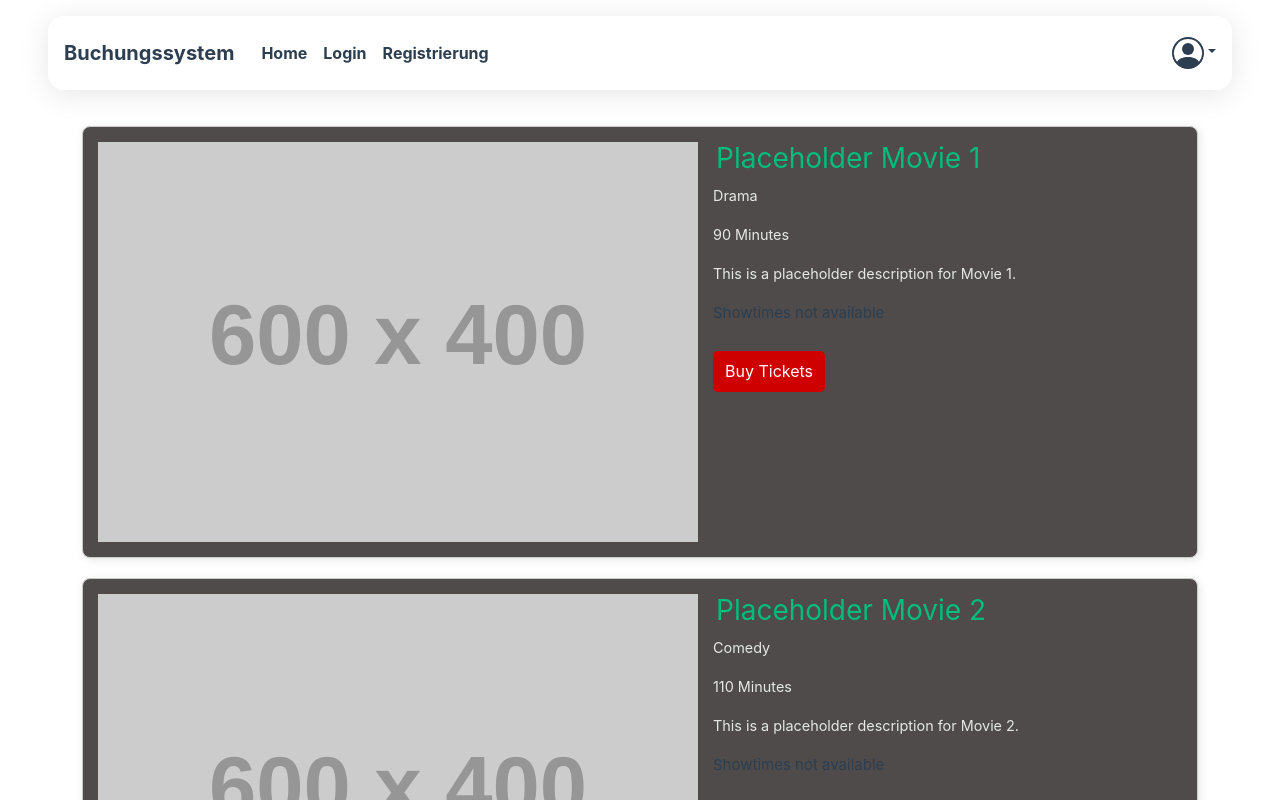
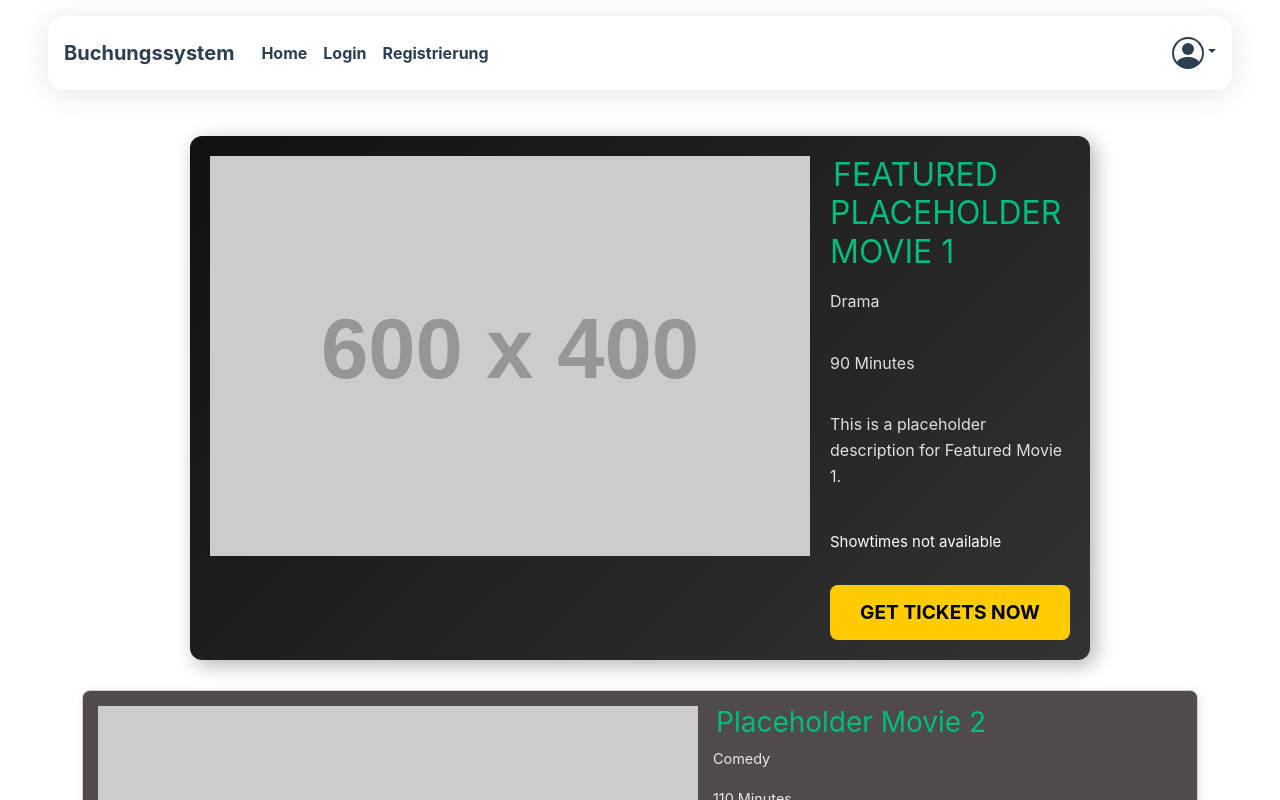
Before and after one commit to Booq-it/Buchungssystem_Frontend, a JavaScript app: page / in a window 1280 px wide. Shown: the top 800 px of the page. Built offline with nearby package versions, Linux system fonts and the light colour scheme.

Commit message:
Added Featured Movie

```diff
--- a/src/components/FeaturedMovie.vue
+++ b/src/components/FeaturedMovie.vue
@@ -0,0 +1,100 @@
+<template>
+    <div class="featured-movie">
+      <div class="poster">
+        <slot name="poster"></slot>
+      </div>
+      <div class="movie-info">
+        <h2 class="movie-title">
+          <slot name="title">Featured Movie Title</slot>
+        </h2>
+        <p class="movie-genre">
+          <slot name="genre">Genre</slot>
+        </p>
+        <p class="movie-duration">
+          <slot name="duration">Duration</slot>
+        </p>
+        <p class="movie-description">
+          <slot name="description">Exciting movie synopsis goes here...</slot>
+        </p>
+        <div class="showtimes">
+          <slot name="showtimes">
+            <p>Showtimes not available</p>
+          </slot>
+        </div>
+        <button class="buy-ticket">
+          <slot name="action">Get Tickets Now</slot>
+        </button>
+      </div>
+    </div>
+  </template>
+
+  <style scoped>
+  .featured-movie {
+    display: flex;
+    flex-direction: row;
+    gap: 20px;
+    border-radius: 12px;
+    background: linear-gradient(135deg, #111, #333);
+    box-shadow: 5px 5px 20px rgba(0, 0, 0, 0.3);
+    padding: 20px;
+    width: 100%;
+    max-width: 900px;
+    margin: 30px auto;
+    color: #fff;
+    transition: transform 0.3s ease-in-out;
+  }
+
+  .featured-movie:hover {
+    transform: scale(1.03);
+  }
+
+  .poster img {
+    width: 180px;
+    height: 270px;
+    object-fit: cover;
+    border-radius: 10px;
+    box-shadow: 2px 2px 15px rgba(255, 255, 255, 0.2);
+  }
+
+  .movie-info {
+    flex: 1;
+    display: flex;
+    flex-direction: column;
+  }
+
+  .movie-title {
+    font-size: 2rem;
+    font-weight: bold;
+    margin: 0;
+    text-transform: uppercase;
+    color: #ffcc00;
+  }
+
+  .movie-genre, .movie-duration, .movie-description {
+    margin: 10px 0;
+    font-size: 1rem;
+    opacity: 0.85;
+  }
+
+  .showtimes {
+    margin-top: 15px;
+  }
+
+  .buy-ticket {
+    margin-top: 15px;
+    padding: 12px 18px;
+    background-color: #ffcc00;
+    color: #000;
+    border: none;
+    border-radius: 8px;
+    cursor: pointer;
+    font-size: 1.2rem;
+    font-weight: bold;
+    text-transform: uppercase;
+    transition: background 0.3s ease;
+  }
+
+  .buy-ticket:hover {
+    background-color: #ffaa00;
+  }
+  </style>
--- a/src/components/MovieList.vue
+++ b/src/components/MovieList.vue
@@ -1,6 +1,7 @@
 <script setup>
 import { ref, onMounted } from 'vue';
 import ListedMovie from '../components/ListedMovie.vue';
+import FeaturedMovie from './FeaturedMovie.vue';
 
 const movies = ref([]);
 
@@ -19,11 +20,11 @@ const placeholderMovies = [
     {
         id: 1,
         posterUrl: 'https://placehold.co/600x400',
-        title: 'Placeholder Movie 1',
+        title: 'Featured Placeholder Movie 1',
         link: '#',
         genre: 'Drama',
         duration: 90,
-        description: 'This is a placeholder description for Movie 1.'
+        description: 'This is a placeholder description for Featured Movie 1.'
     },
     {
         id: 2,
@@ -50,7 +51,29 @@ movies.value = placeholderMovies;
 </script>
 
 <template>
-    <ListedMovie v-for="movie in movies" :key="movie.id">
+
+    <FeaturedMovie v-if="movies.length" :movie="movies[0]">
+        <template #poster>
+            <img :src="movies[0].posterUrl" :alt="movies[0].title + ' Poster'">
+        </template>
+        <template #title>
+            <h2>
+                <a :href="movies[0].link">{{ movies[0].title }}</a>
+            </h2>
+        </template>
+        <template #genre>
+            <p>{{ movies[0].genre }}</p>
+        </template>
+        <template #duration>
+            <p>{{ movies[0].duration }} Minutes</p>
+        </template>
+        <template #description>
+            <p>{{ movies[0].description }}</p>
+        </template>
+
+    </FeaturedMovie>
+
+    <ListedMovie v-for="movie in movies.slice(1)" :key="movie.id">
         <template #poster>
             <img :src="movie.posterUrl" :alt="movie.title + ' Poster'">
         </template>
--- a/src/views/HomeView.vue
+++ b/src/views/HomeView.vue
@@ -1,6 +1,7 @@
 <script setup>
 import ListedMovie from '../components/ListedMovie.vue';
 import MovieList from '../components/MovieList.vue';
+import FeaturedMovie from '@/components/FeaturedMovie.vue';
 import NavBar from '../components/NavBar.vue';
 import TheWelcome from '../components/NavBar.vue';
 </script>
@@ -8,9 +9,7 @@ import TheWelcome from '../components/NavBar.vue';
 
 <template>
   <main>
-    <MovieList>
-
-    </MovieList>
+    <MovieList/>
     <p> Hello World </p>
 
   </main>
```
